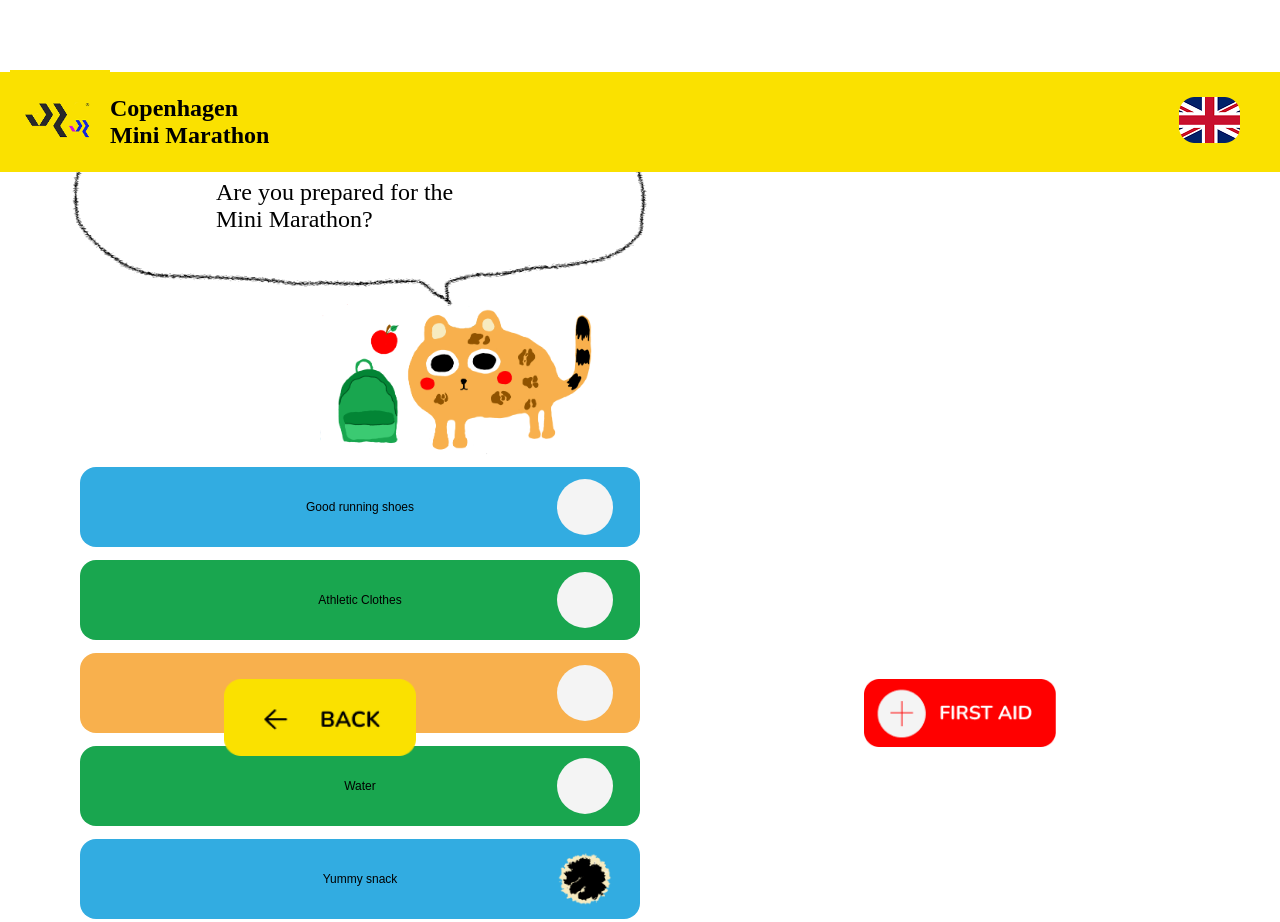
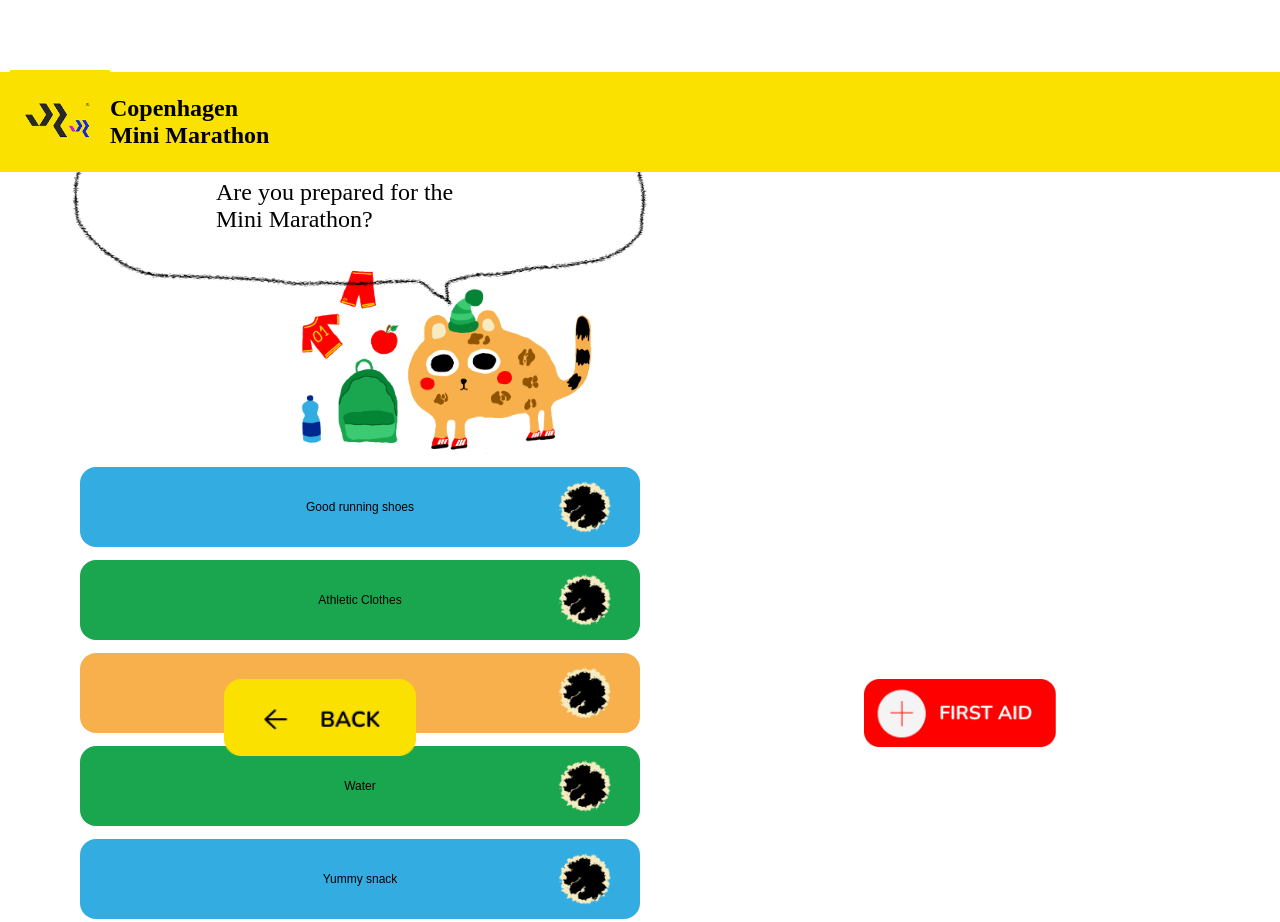
Before and after one commit to lillepage/miniMarathonApp, a plain HTML site: page wtb-snack.html in a window 1280 px wide. Shown: the top 922 px of the page. Drawn offline with Linux system fonts and the light colour scheme; a web font is replaced by a local one.

Commit message:
Add files via upload

```diff
--- a/wtb-snack.html
+++ b/wtb-snack.html
@@ -15,10 +15,7 @@
     <div id="logo-text">
       <h2>Copenhagen <br> Mini Marathon</h2>
     </div>
-    <div id="lang-button">
-      <img src="assests/header/english-button.png" alt="English flag" id="">
-      <!-- <img src="assets/header/dansk-button.png" alt="Danish flag"> -->
-    </div>
+
   </header>
 
     <main>
@@ -27,27 +24,27 @@
             <img src="assests/big-speech-bubble.png" alt="big speech bubble with text">
             <p>Are you prepared for the<br>Mini Marathon?</p>
         </section>
-        <img class="cheeto-backpack" src="assests/cheeto-backpack-snack.png" alt="cheeto with a backpack">
+        <img class="cheeto-backpack" src="assests/cheeto-everything.png" alt="cheeto with a backpack">
 
         <section class="options-container">
             <a href="wtb-shoes.html" class="option-btn btn-shoes">
                 <span class="btn-text">Good running shoes</span>
-                <span class="status-circle"></span>
+                <img class="selector" src="assests/scribble-on-toggle.png" alt="shoes selector">
             </a>
 
             <a href="wtb-athletic.html" class="option-btn btn-clothes">
                 <span class="btn-text">Athletic Clothes</span>
-                <span class="status-circle"></span>
+               <img class="selector" src="assests/scribble-on-toggle.png" alt="shoes selector">
             </a>
 
             <a href="wtb-warm-layer.html" class="option-btn btn-warm">
                 <span class="btn-text">Warm layer</span>
-                <span class="status-circle"></span>
+                <img class="selector" src="assests/scribble-on-toggle.png" alt="shoes selector">
             </a>
 
             <a href="wtb-water.html" class="option-btn btn-water">
                 <span class="btn-text">Water</span>
-                <span class="status-circle"></span>
+                <img class="selector" src="assests/scribble-on-toggle.png" alt="shoes selector">
             </a>
             <a href="wtb-snack.html" class="option-btn btn-snack">
                 <span class="btn-text">Yummy snack</span>
```
Also changed, not shown: what-to-bring.html (+0 -4 lines), wtb-athletic.html (+3 -6 lines), wtb-shoes.html (+1 -4 lines), wtb-warm-layer.html (+3 -7 lines), wtb-water.html (+4 -8 lines).
